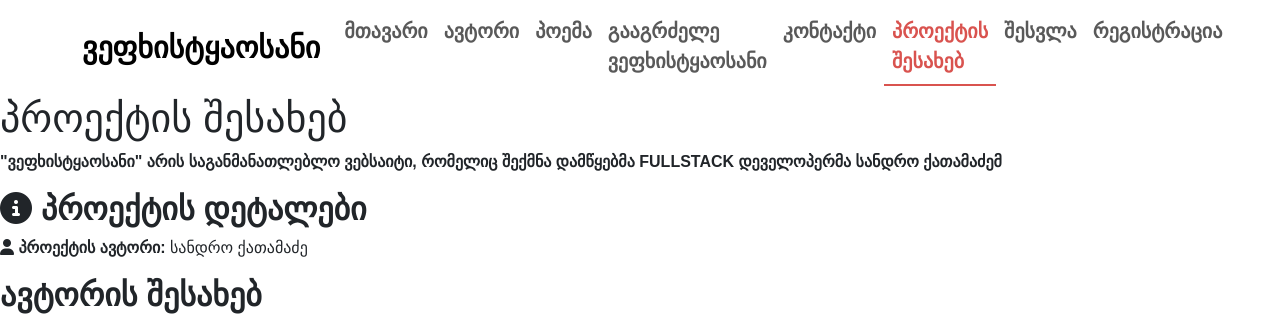
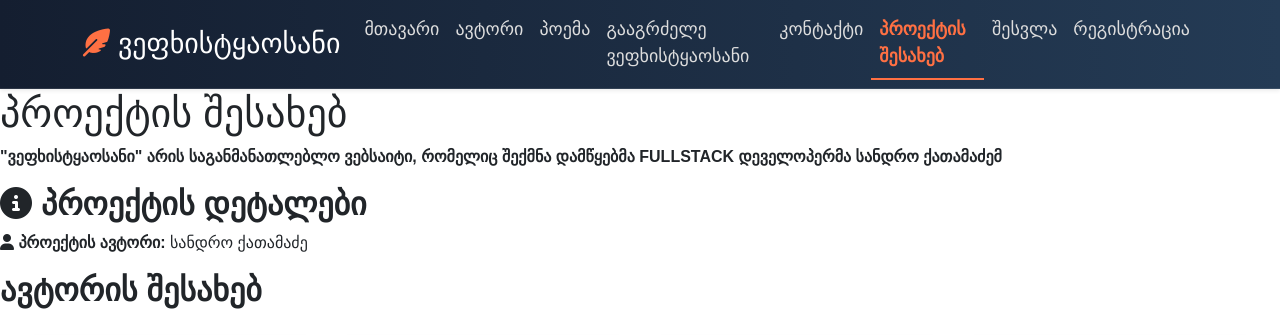
Before and after one commit to SANDRICKSON/vefxistyaosani, a Flask app: page /about in a window 1280 px wide. Shown: the top 335 px of the page. Run offline with Flask 3, Linux system fonts and the light colour scheme; some web fonts are replaced.

Commit message:
Update base.html

```diff
--- a/templates/base.html
+++ b/templates/base.html
@@ -15,14 +15,19 @@
     <title>{{ title }}</title>
 </head>
 <body>
-    <nav class="navbar navbar-expand-lg">
+   <nav class="navbar navbar-expand-lg sticky-top shadow-sm" style="background: linear-gradient(to right, #141e30, #243b55);">
   <div class="container">
-            <a class="navbar-brand" href="{{ url_for('index') }}"><b>ვეფხისტყაოსანი</b></a>
-            <button class="navbar-toggler" type="button" data-bs-toggle="collapse" data-bs-target="#navbarNav" aria-controls="navbarNav" aria-expanded="false" aria-label="Toggle navigation">
+    <a class="navbar-brand text-white" href="{{ url_for('index') }}" style="font-family: 'BPG Classic Medium'; font-size: 28px;">
+      <i class="fas fa-feather-alt me-2"></i>ვეფხისტყაოსანი
+    </a>
+    <button class="navbar-toggler border-0" type="button" data-bs-toggle="collapse" data-bs-target="#navbarNav" aria-controls="navbarNav"
+      aria-expanded="false" aria-label="Toggle navigation">
       <span class="navbar-toggler-icon"></span>
     </button>
+
     <div class="collapse navbar-collapse" id="navbarNav">
       <ul class="navbar-nav ms-auto">
+
         <li class="nav-item">
           <a class="nav-link {% if request.endpoint == 'index' %}active{% endif %}" href="{{ url_for('index') }}">მთავარი</a>
         </li>
@@ -41,22 +46,20 @@
         <li class="nav-item">
           <a class="nav-link {% if request.endpoint == 'about' %}active{% endif %}" href="{{ url_for('about') }}">პროექტის შესახებ</a>
         </li>
+
         {% if current_user.username == "sandroqatamadze" %}
         <li class="nav-item">
           <a class="nav-link {% if request.endpoint == 'admin' %}active{% endif %}" href="{{ url_for('admin') }}">ადმინი</a>
         </li>
         {% endif %}
 
-
         {% if current_user.is_authenticated %}
         <li class="nav-item">
           <a class="nav-link {% if request.endpoint == 'profile' %}active{% endif %}" href="{{ url_for('profile') }}">პროფილი</a>
         </li>
         <li class="nav-item">
-        <a class="nav-link {% if request.endpoint == 'logout' %}active{% endif %}" href="{{ url_for('logout') }}">გასვლა</a>
+          <a class="nav-link" href="{{ url_for('logout') }}">გასვლა</a>
         </li>
-
-
         {% else %}
         <li class="nav-item">
           <a class="nav-link {% if request.endpoint == 'login' %}active{% endif %}" href="{{ url_for('login') }}">შესვლა</a>
@@ -70,31 +73,38 @@
     </div>
   </div>
 </nav>
+
 <style>
-
-
-       .nav-item {
-    font-family: "BPG Classic Medium", sans-serif;
-    font-size: 20px;
+  .navbar-nav .nav-link {
+    color: #ddd;
+    font-family: 'BPG Classic Medium', sans-serif;
+    font-size: 18px;
+    transition: color 0.3s ease;
   }
 
-        .navbar-brand{
-            font-family: "BPG Classic Medium", sans-serif;
-            font-size:30px;
+  .navbar-nav .nav-link:hover {
+    color: #ff7043 !important;
   }
 
-        .nav-link.active {
+  .navbar-nav .nav-link.active {
     font-weight: bold;
-    color: #d9534f !important; /* გამოკვეთილი ფერი */
-    border-bottom: 2px solid #d9534f;
+    color: #ff7043 !important;
+    border-bottom: 2px solid #ff7043;
   }
 
-        a,li{
-        font-family: "BPG Classic Medium", sans-serif;
-        font-weight: bold;
+  .navbar {
+    border-bottom: 1px solid rgba(255, 255, 255, 0.1);
   }
 
+  .navbar-brand i {
+    color: #ff7043;
+  }
+
+  .navbar-toggler {
+    background-color: rgba(255, 255, 255, 0.2);
+  }
 </style>
+
     {% block content %}
     {% endblock %}
 {% include "footer.html" %}
```
Lines whose indentation alone changed are shown as unchanged.
